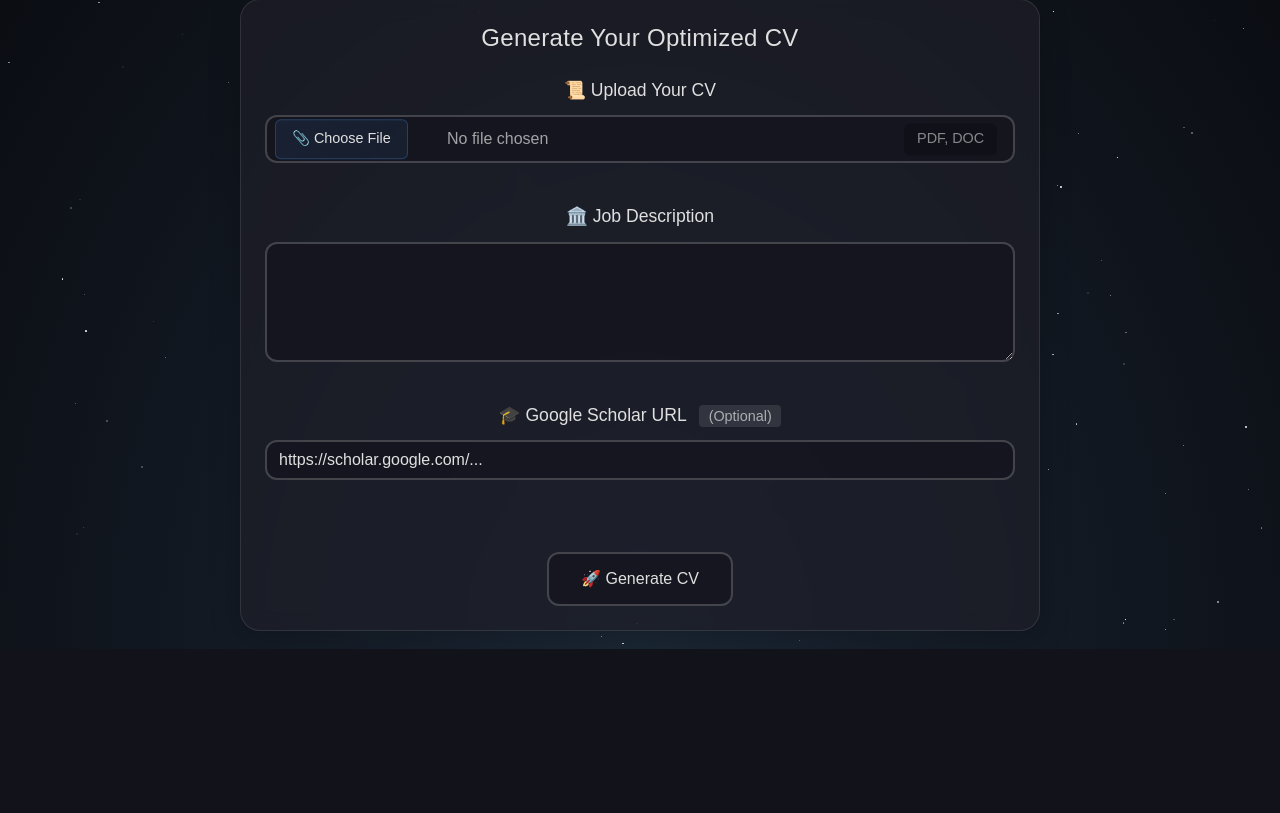
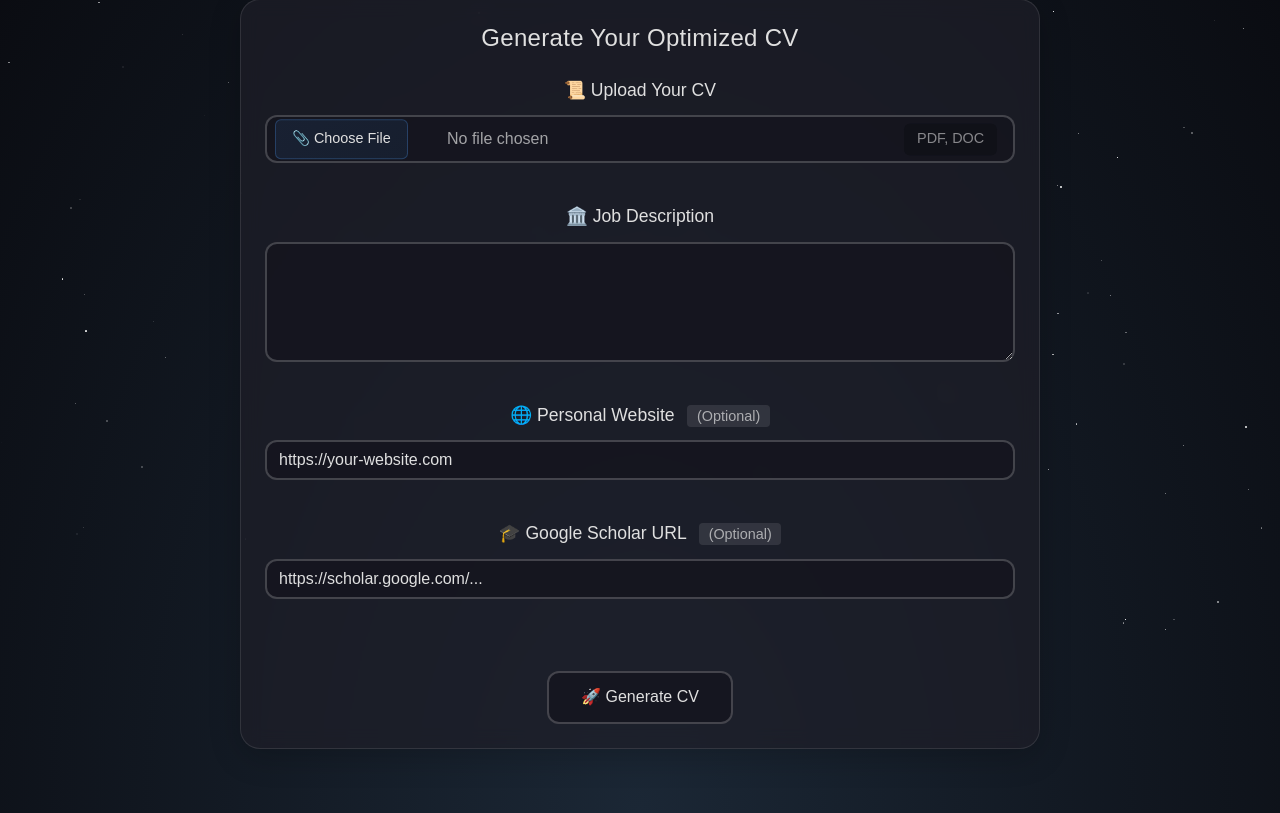
Before and after one commit to vitali87/cv-match, a FastAPI app: page / in a window 1280 px wide. Shown: the part 151-964 px from the top of the page. Before the commit the page ends 800 px from the top, so only its background shows below. Run offline with FastAPI, Linux system fonts and the light colour scheme; some libraries are stand-ins or nearby versions.

Commit message:
feat: add personal website

```diff
--- a/app.py
+++ b/app.py
@@ -78,7 +78,7 @@ def extract_text(file_path: str, file_type: str) -> str:
 
 
 def parse_cv_with_llm(
-    cv_text: str, job_description: str, scholar_url: Optional[str] = None
+    cv_text: str, job_description: str, scholar_url: Optional[str] = None, personal_website: Optional[str] = None
 ) -> dict:
     """Use Claude to parse and enhance CV content."""
     try:
@@ -151,10 +151,13 @@ Job Description:
 {job_description}
 
 CV Text:
-{cv_text}"""
+{cv_text}
 
-        if scholar_url:
-            user_content += f"\nGoogle Scholar URL:\n{scholar_url}"
+Personal Website:
+{personal_website if personal_website else "Not provided"}
+
+Google Scholar URL:
+{scholar_url if scholar_url else "Not provided"}"""
 
         response = client.messages.create(
             model="claude-3-5-sonnet-20241022",
@@ -354,6 +357,7 @@ async def upload_files(
     cv_file: UploadFile = File(...),
     job_description: str = Form(...),
     scholar_url: Optional[str] = Form(None),
+    personal_website: Optional[str] = Form(None),
 ):
     """Process uploaded CV and generate optimized version."""
     with tempfile.TemporaryDirectory() as temp_dir:
@@ -370,7 +374,7 @@ async def upload_files(
         cv_text = extract_text(file_path, file_type)
 
         # Process with LLM
-        cv_data = parse_cv_with_llm(cv_text, job_description, scholar_url)
+        cv_data = parse_cv_with_llm(cv_text, job_description, scholar_url, personal_website)
 
         logger.info("Links before override:")
         for link in cv_data["profile"]["links"]:
--- a/templates/index.html
+++ b/templates/index.html
@@ -331,21 +331,15 @@
         .spinner {
             width: 50px;
             height: 50px;
-            border: 5px solid #f3f3f3;
+            border: 5px solid rgba(255, 255, 255, 0.1);
             border-top: 5px solid #3498db;
             border-radius: 50%;
-            animation: spin 1s linear infinite, scaleIn 0.3s ease;
+            animation: spin 1s linear infinite;
         }
 
-        @keyframes scaleIn {
-            from {
-                transform: scale(0.5) rotate(0deg);
-                opacity: 0;
-            }
-            to {
-                transform: scale(1) rotate(360deg);
-                opacity: 1;
-            }
+        @keyframes spin {
+            0% { transform: rotate(0deg); }
+            100% { transform: rotate(360deg); }
         }
 
         /* Navbar styles */
@@ -499,6 +493,11 @@
             </div>
 
             <div class="form-section">
+                <label for="personal_website" class="form-label">🌐 Personal Website <span class="optional-label">(Optional)</span></label>
+                <input type="url" class="form-control" id="personal_website" name="personal_website" placeholder="https://your-website.com">
+            </div>
+
+            <div class="form-section">
                 <label for="scholar_url" class="form-label">🎓 Google Scholar URL <span class="optional-label">(Optional)</span></label>
                 <input type="url" class="form-control" id="scholar_url" name="scholar_url" placeholder="https://scholar.google.com/...">
             </div>
@@ -551,11 +550,15 @@
             const cvFile = document.querySelector('input[name="cvFile"]').files[0];
             const jobDescription = document.querySelector('textarea[name="jobDescription"]').value;
             const scholarUrl = document.querySelector('#scholar_url').value;
+            const personalWebsite = document.querySelector('#personal_website').value;
 
             formData.append('cv_file', cvFile);
             formData.append('job_description', jobDescription);
             if (scholarUrl) {
                 formData.append('scholar_url', scholarUrl);
+            }
+            if (personalWebsite) {
+                formData.append('personal_website', personalWebsite);
             }
 
             try {
```
